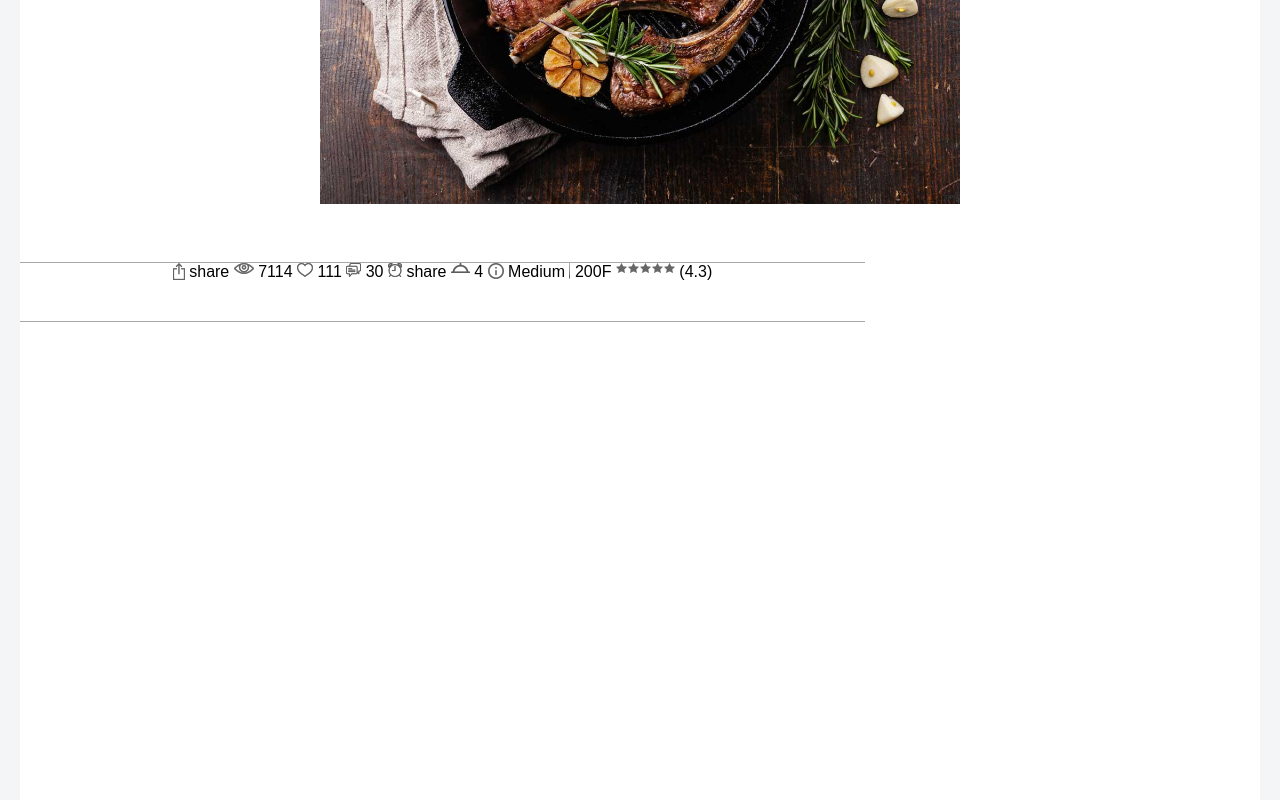
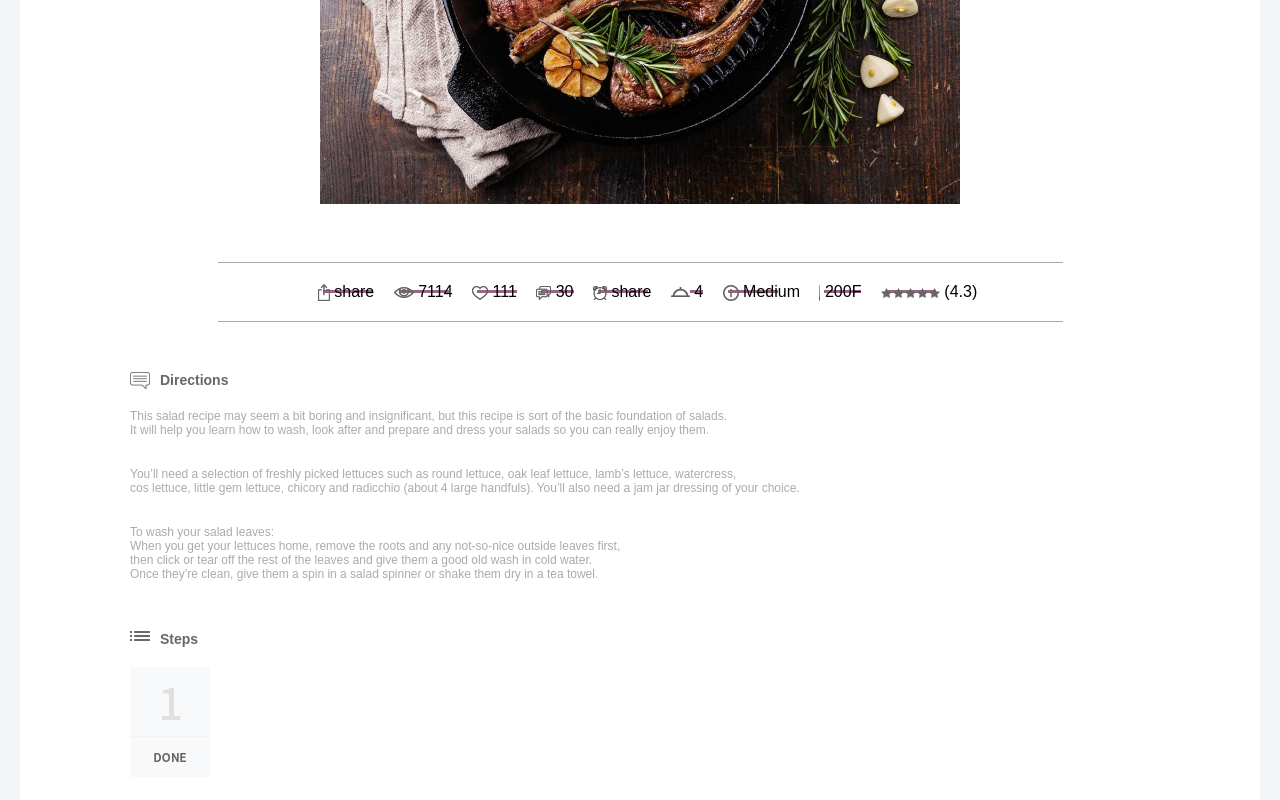
Before and after one commit to chogukhee/portfolio, a website: page html/sub(recipe).html in a window 1280 px wide. Shown: the part 754-1554 px from the top of the page. Drawn offline with Linux system fonts and the light colour scheme; files whose address does not match are found by name.

Commit message:
2017.06.29

```diff
--- a/assets/css/style.dev.css
+++ b/assets/css/style.dev.css
@@ -260,8 +260,66 @@ body .contents .img img {
 body .contents .summary {
   width: 845px;
   height: 58px;
+  line-height: 58px;
   border-top: 0.25px #A9A8A8 solid;
   border-bottom: 0.25px #A9A8A8 solid;
   margin: 0 auto;
-  float: left;
+  float: none;
 }
+/* line 58, assets\less\recipe.less */
+body .contents .summary span {
+  margin-left: 10px;
+  background-image: url(../assets/images/source/bar.png);
+  background-repeat: no-repeat;
+  background-position: 10px center;
+}
+/* line 63, assets\less\recipe.less */
+body .contents .summary span img {
+  vertical-align: middle;
+  margin-left: 5px;
+}
+/* line 69, assets\less\recipe.less */
+body .contents .directions {
+  text-align: left;
+  margin-left: 110px;
+}
+/* line 72, assets\less\recipe.less */
+body .contents .directions p {
+  margin-bottom: 30px;
+}
+/* line 75, assets\less\recipe.less */
+body .contents .directions span:nth-child(1) {
+  display: block;
+  margin: 50px 0 20px;
+  color: #676767;
+  font-size: 14px;
+}
+/* line 80, assets\less\recipe.less */
+body .contents .directions span:nth-child(1) img {
+  margin-right: 10px;
+}
+/* line 84, assets\less\recipe.less */
+body .contents .directions span:nth-child(2) {
+  color: #ABABAB;
+  font-size: 12px;
+}
+/* line 89, assets\less\recipe.less */
+body .contents .steps {
+  text-align: left;
+  margin-left: 110px;
+}
+/* line 92, assets\less\recipe.less */
+body .contents .steps span:nth-child(1) {
+  display: block;
+  margin: 50px 0 20px;
+  color: #676767;
+  font-size: 14px;
+}
+/* line 97, assets\less\recipe.less */
+body .contents .steps span:nth-child(1) img {
+  margin-right: 10px;
+}
+/* line 102, assets\less\recipe.less */
+body .contents .steps .first span {
+  margin: 0 10px 0 0;
+}
--- a/assets/less/recipe.less
+++ b/assets/less/recipe.less
@@ -50,8 +50,61 @@ body {
         .summary {
             width: 845px;
             height: 58px;
+            line-height: 58px;
             border-top: 0.25px #A9A8A8 solid;
             border-bottom : 0.25px #A9A8A8 solid;
             margin : 0 auto;
+            float:none;
+            span {
+                margin-left:10px;
+                background-image: url(../assets/images/source/bar.png);
+                background-repeat: no-repeat;
+                background-position: 10px center;
+                img {
+                    vertical-align: middle;
+                    margin-left: 5px;
+                }
+            }
+        }
+        .directions {
+            text-align: left;
+            margin-left:110px;
+            p {
+                margin-bottom: 30px;
+            }
+            span:nth-child(1) {
+                display: block;
+                margin: 50px 0 20px;
+                color:#676767;
+                font-size: 14px;
+                img {
+                    margin-right: 10px;
+                }
+            }
+            span:nth-child(2) {
+                color:#ABABAB;
+                font-size: 12px;
+            }
+        }
+        .steps {
+            text-align: left;
+            margin-left:110px;
+            span:nth-child(1) {
+                display: block;
+                margin: 50px 0 20px;
+                color:#676767;
+                font-size: 14px;
+                img {
+                    margin-right: 10px;
+                }
+            }
+            .first {
+                span {
+                    margin: 0 10px 0 0;
+                }
+
+            }
+        }
+
     }
 }
--- a/html/sub(recipe).html
+++ b/html/sub(recipe).html
@@ -65,7 +65,31 @@
             <span class="temperature"><img src="../assets/images/source/temperature.png" alt=""> 200F</span>
             <span class="star"><img src="../assets/images/source/star.png" alt=""> (4.3)</span>
         </div>
+        <div class="directions">
+            <span><img src="../assets/images/source/direction.png" alt=""><strong>Directions</strong></span>
+            <span>
+                <p>
+                    This salad recipe may seem a bit boring and insignificant, but this recipe is sort of the basic foundation of salads.<br />
+                    It will help you learn how to wash, look after and prepare and dress your salads so you can really enjoy them.
+                </p>
+                <p>
+                    You’ll need a selection of freshly picked lettuces such as round lettuce, oak leaf lettuce, lamb’s lettuce, watercress, <br />
+                    cos lettuce, little gem lettuce, chicory and radicchio (about 4 large handfuls). You’ll also need a jam jar dressing of your choice.
+                </p>
+                <p>
+                    To wash your salad leaves:<br />
+                    When you get your lettuces home, remove the roots and any not-so-nice outside leaves first,<br />
+                    then click or tear off the rest of the leaves and give them a good old wash in cold water.<br />
+                    Once they’re clean, give them a spin in a salad spinner or shake them dry in a tea towel.
+                </p>
+            </span>
+        </div>
+        <div class="steps">
+            <span><img src="../assets/images/source/step.png" alt=""><strong>Steps</strong></span>
+            <div class="first">
+                <span><img src="../assets/images/source/1.png" alt=""></span>
+            </div>
+        </div>
     </div>
-</div>
-</body>
+</body>s
 </html>
```
Also changed, not shown: assets/css/style.min.css.
